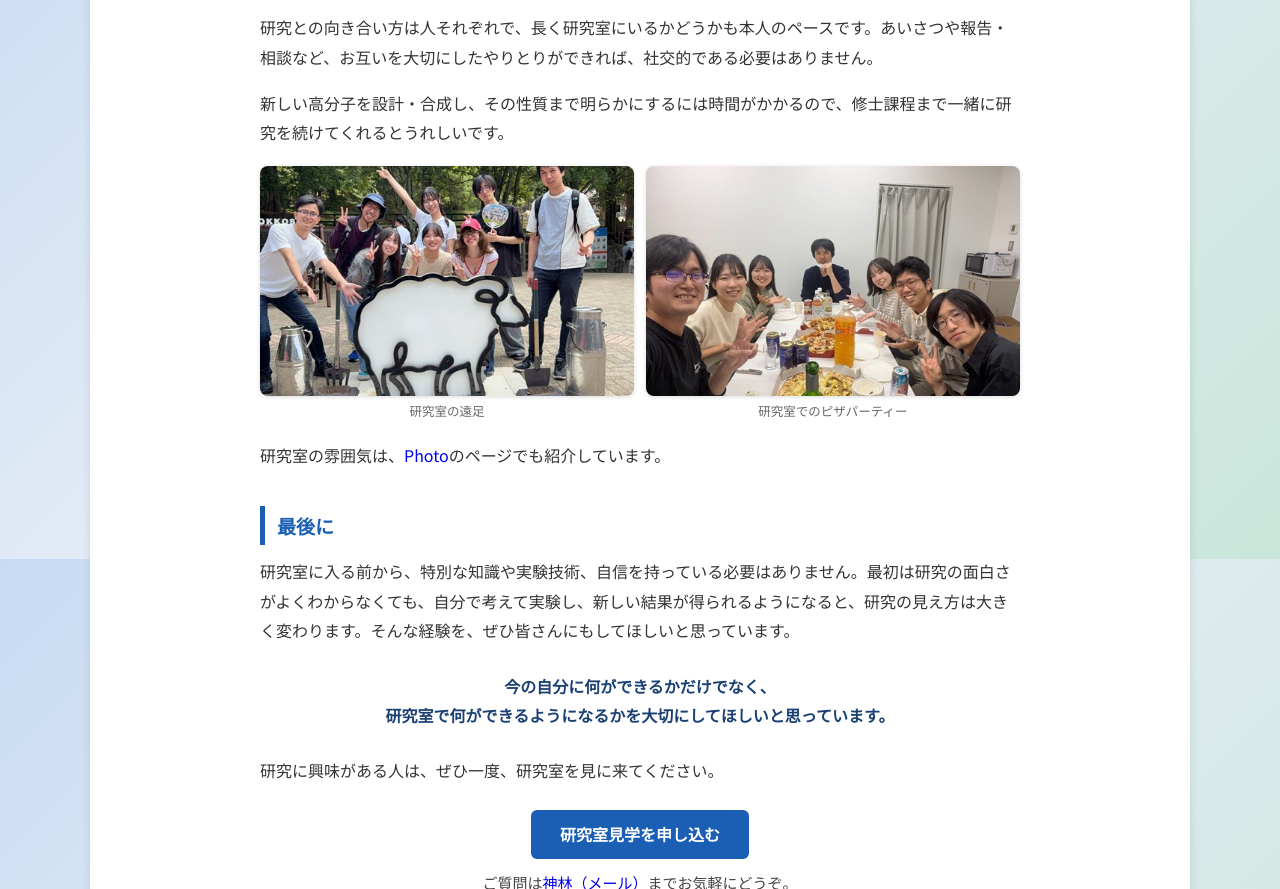
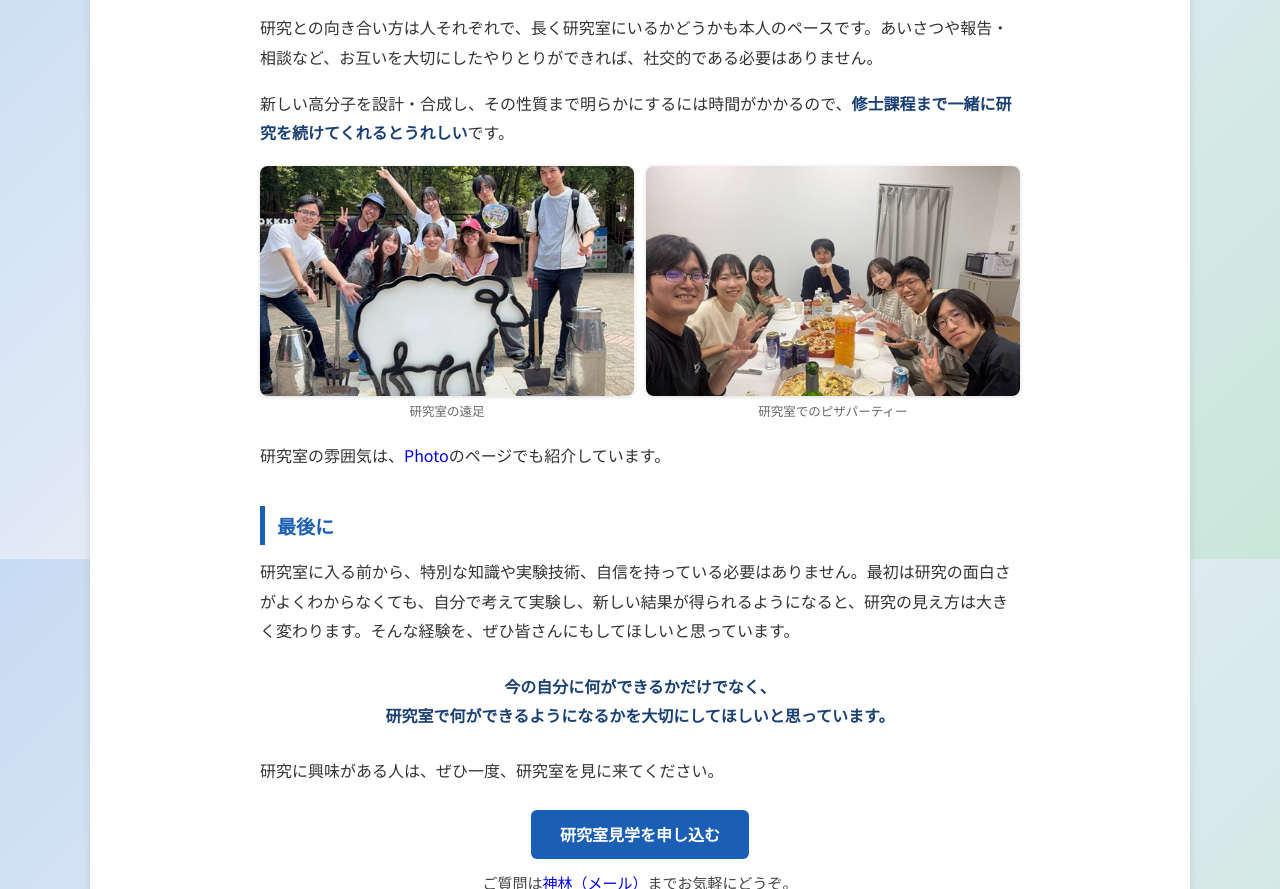
Before and after one commit to kambayashi-lab/kambayashi-lab.github.io, a plain HTML site: page ja/visit.html in a window 1280 px wide. Shown: the part 2641-3530 px from the top of the page. Drawn offline with Linux system fonts and the light colour scheme.

Commit message:
Update visit.html

```diff
--- a/ja/visit.html
+++ b/ja/visit.html
@@ -141,7 +141,7 @@
         </div>
         <p>とはいえ、毎日きっちり8時間を求めているわけではありません。早めに帰りたい日や少し休みたい日もあれば、実験で忙しい日もあると思います。大切なのは「毎日何時間いたか」ではなく、<strong>数週間から1か月くらいの期間で見て、研究にしっかり取り組めているか</strong>です。</p>
         <p>研究との向き合い方は人それぞれで、長く研究室にいるかどうかも本人のペースです。あいさつや報告・相談など、お互いを大切にしたやりとりができれば、社交的である必要はありません。</p>
-        <p>新しい高分子を設計・合成し、その性質まで明らかにするには時間がかかるので、修士課程まで一緒に研究を続けてくれるとうれしいです。</p>
+        <p>新しい高分子を設計・合成し、その性質まで明らかにするには時間がかかるので、<strong>修士課程まで一緒に研究を続けてくれるとうれしい</strong>です。</p>
         <!-- 写真（研究室での生活について）：img/visit/05_life_left.jpg と 06_life_right.jpg を差し替えると変わります。説明文は figcaption を書き換えてください -->
         <div class="photos">
           <figure><img src="../img/visit/05_life_left.jpg" alt="研究室の遠足" style="object-position: center;" /><figcaption>研究室の遠足</figcaption></figure>
```
